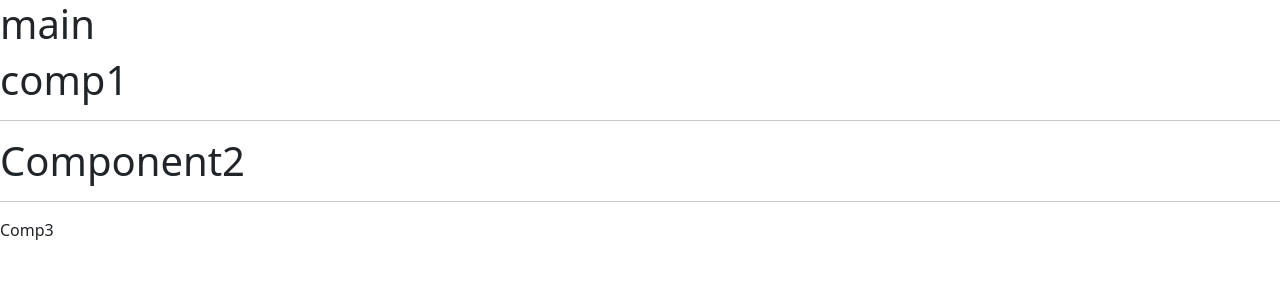
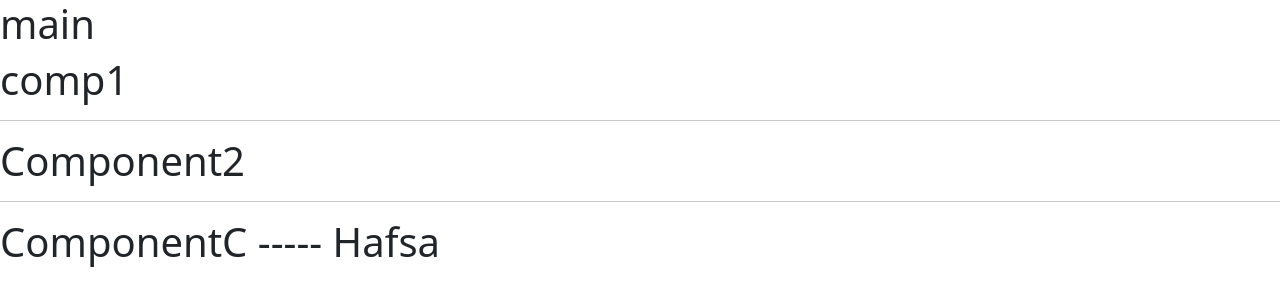
Before and after one commit to HAFSA-SHAHID-28/react-practice, a React (Create React App) app: page / in a window 1280 px wide. Shown: the top 306 px of the page. Built offline with nearby package versions, Linux system fonts and the light colour scheme.

Commit message:
prop drilling

```diff
--- a/src/components/propsDrilling/Comp3.jsx
+++ b/src/components/propsDrilling/Comp3.jsx
@@ -1,8 +1,8 @@
 import React from 'react'
 
-const Comp3 = () => {
+const Comp3 = ({name}) => {
   return (
-    <div>Comp3</div>
+     <h1>ComponentC ----- {name}</h1>
   )
 }
 
--- a/src/components/propsDrilling/Main.jsx
+++ b/src/components/propsDrilling/Main.jsx
@@ -15,6 +15,7 @@ const Main = () => {
     <Comp1 name={username}/>
 
 
+{/* <button className='button'  onClick={()=>window.print()} >Download</button> */}
     </div>
   )
 }
```
